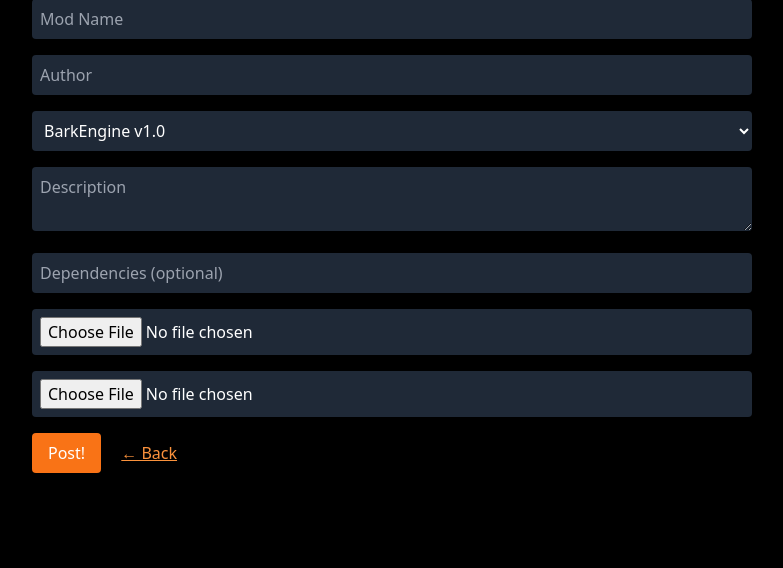
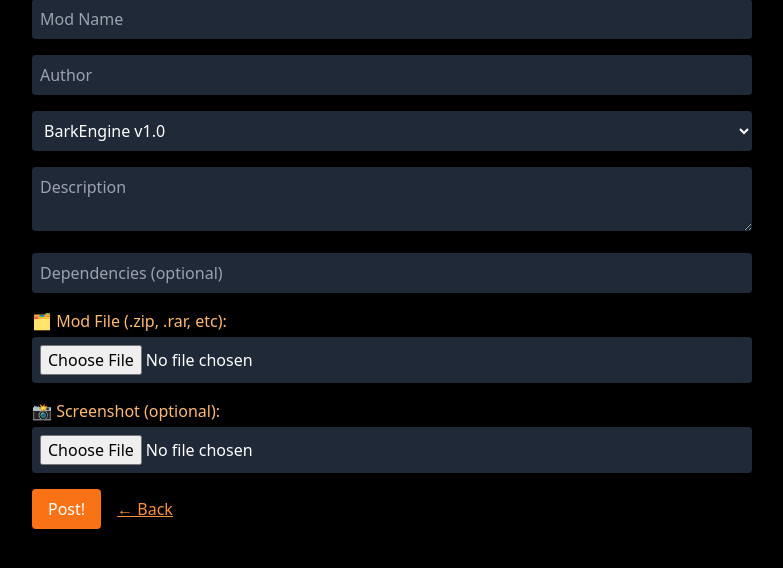
Before and after one commit to FunnyTom777/BarkEngine10, a Flask app: page /create in a window 1280 px wide. Shown: the part 101-669 px from the top of the page, without its empty margins (248-1031 px from the left). Run offline with Flask 3, Linux system fonts and the light colour scheme; some libraries are stand-ins or nearby versions.

Commit message:
Update upload.html

```diff
--- a/BarkMods/templates/upload.html
+++ b/BarkMods/templates/upload.html
@@ -11,15 +11,28 @@
     <form action="/upload" method="post" enctype="multipart/form-data" class="space-y-4">
       <input class="w-full p-2 rounded bg-gray-800 text-white" type="text" name="mod_name" placeholder="Mod Name" required>
       <input class="w-full p-2 rounded bg-gray-800 text-white" type="text" name="author" placeholder="Author" required>
+
       <select name="version" class="w-full p-2 rounded bg-gray-800 text-white">
         <option value="1.0">BarkEngine v1.0</option>
       </select>
+
       <textarea class="w-full p-2 rounded bg-gray-800 text-white" name="description" placeholder="Description" required></textarea>
       <input class="w-full p-2 rounded bg-gray-800 text-white" type="text" name="dependencies" placeholder="Dependencies (optional)">
-      <input class="w-full p-2 rounded bg-gray-800 text-white" type="file" name="mod_file" required>
-      <input class="w-full p-2 rounded bg-gray-800 text-white" type="file" name="screenshot" accept="image/*">
-      <button class="bg-orange-500 hover:bg-orange-600 px-4 py-2 rounded text-white">Post!</button>
-      <a href="/" class="text-orange-400 underline ml-4">← Back</a>
+
+      <div>
+        <label class="block mb-1 text-orange-300 font-medium" for="mod_file">🗂️ Mod File (.zip, .rar, etc):</label>
+        <input id="mod_file" class="w-full p-2 rounded bg-gray-800 text-white" type="file" name="mod_file" required>
+      </div>
+
+      <div>
+        <label class="block mb-1 text-orange-300 font-medium" for="screenshot">📸 Screenshot (optional):</label>
+        <input id="screenshot" class="w-full p-2 rounded bg-gray-800 text-white" type="file" name="screenshot" accept="image/*">
+      </div>
+
+      <div class="flex items-center space-x-4">
+        <button class="bg-orange-500 hover:bg-orange-600 px-4 py-2 rounded text-white">Post!</button>
+        <a href="/" class="text-orange-400 underline">← Back</a>
+      </div>
     </form>
   </div>
 </body>
```
